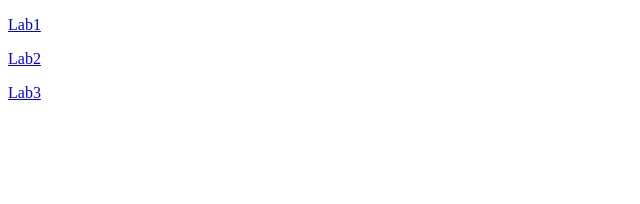
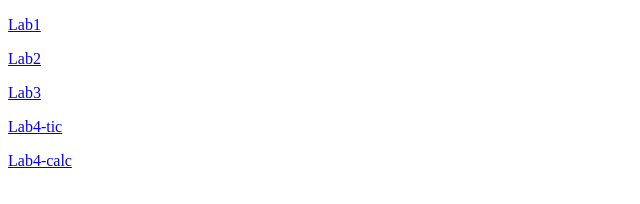
Before and after one commit to impinkflwr/zotov-211-352-web-dev-2022-1, a plain HTML site: page index.html in a window 1280 px wide. Shown: the whole page, without its empty margins (0-640 px from the left). Drawn offline with Linux system fonts and the light colour scheme.

Commit message:
Add files via upload

```diff
--- a/index.html
+++ b/index.html
@@ -9,5 +9,7 @@
 	<p><a href="https://impinkflwr.github.io/zotov-211-352-web-dev-2022-1/Lab1/">Lab1</a></p>
 	<p><a href="https://impinkflwr.github.io/zotov-211-352-web-dev-2022-1/Lab2/">Lab2</a></p>
 	<p><a href="https://impinkflwr.github.io/zotov-211-352-web-dev-2022-1/Lab3/">Lab3</a></p>
+	<p><a href="https://impinkflwr.github.io/zotov-211-352-web-dev-2022-1/Lab4-tic/">Lab4-tic</a></p>
+	<p><a href="https://impinkflwr.github.io/zotov-211-352-web-dev-2022-1/Lab4-calc/">Lab4-calc</a></p>
 </body>
 </html>
```
